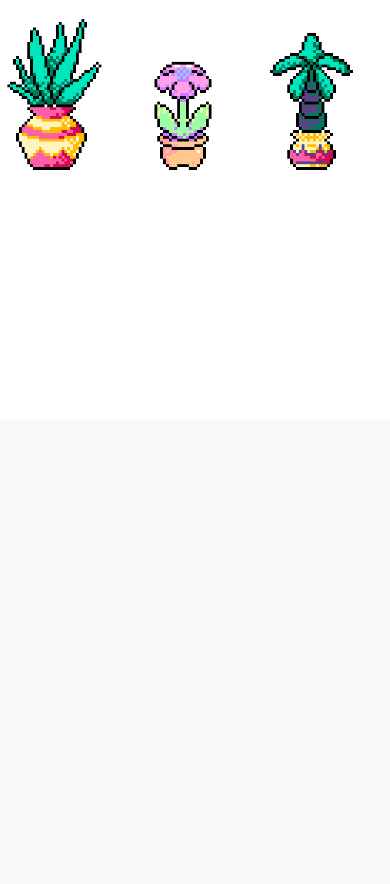
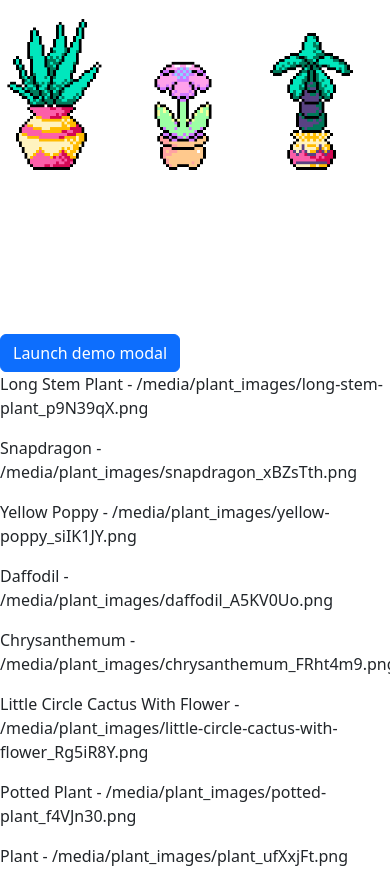
Before and after one commit to annabelle-josie/group-software-project, a Django app: page /garden/ in a window 390 px wide; the page is wider, and only the part inside the window is pictured. Shown: the part 631-1515 px from the top of that part. Before the commit the page ends 801 px from the top of that part, so only its background shows below. Run offline with Django 5.2, Linux system fonts and the light colour scheme; a user stored in the database is signed in; data comes from the database, SQL or seed files in the repository; some libraries are stand-ins or nearby versions.

Commit message:
Modal created to select plant

```diff
--- a/garden/templates/garden/garden.html
+++ b/garden/templates/garden/garden.html
@@ -29,20 +29,53 @@
             {% endfor %}
     </div>
 
-    <div class="col-12 col-md-7">
-        <form action="updateGarden" method="post" style="visibility: hidden" name="submitform" id="submitform">
-            <p>Plant {{ forloop.counter }}</p>
+   <!-- Button trigger modal -->
+<div class="col">
+<button type="button" class="btn btn-primary" data-toggle="modal" data-target="#exampleModal">
+    Launch demo modal
+  </button>
+  {% for plant in available %}
+    <p>{{ plant.name }} - {{ plant.image.url }}</p>
+{% endfor %}
+</div>
+
+  <!-- Modal -->
+  <div class="modal fade" id="exampleModal" tabindex="-1" role="dialog" aria-labelledby="exampleModalLabel" aria-hidden="true">
+    <div class="modal-dialog" role="document">
+      <div class="modal-content">
+        <div class="modal-header">
+          <h5 class="modal-title" id="exampleModalLabel">Modal title</h5>
+          <button type="button" class="close btn btn-outline-dark" data-dismiss="modal" aria-label="Close">
+            <span aria-hidden="true">&times;</span>
+          </button>
+        </div>
+        <div class="modal-body">
+            <form class="form-group mb-4" action="updateGarden" method="post" name="submitform" id="submitform">
+                <p>Choose a Plant:</p>
                 {% csrf_token %}
                 <select name="plantname" id="plantname">
-                {% for plant in avalible %}
+                    {% for plant in available %}
                 <option value="{{plant.name}}"> {{plant.name}}</option>
                 {% endfor %}
                 </select>
+                <div class="row">
+                    {% for plant in available %}
+                    <button type="button" class="col-4" onclick='updatePlantOwned( "{{plant.name}}")'>
+                      <img src="{{ plant.image.url }}" class="img-fluid" alt="ahhhhh">
+
+                      <p class="text-center">{{ plant.name }}</p>
+                    </button>
+                    {% endfor %}
+                </div>
                 <input name="slot" id="slot" hidden value="0">
-            <button type="submit" onclick="style='visibility: hidden'">change</button>
+                <button class="btn btn-primary m-3" type="submit" data-dismiss="modal">Change</button>
             </form>
         </div>
       </div>
+    </div>
+  </div>
+
+
     <!-- create a drop down checkbox
     of user.avlible plants  -->
 <script>
@@ -53,10 +86,18 @@
                 const id = img.getAttribute('id');
                 document.submitform.slot.value = id;
             //    alert(id)
-               document.getElementById("submitform").style.visibility = "visible";
+                $('#exampleModal').modal('show');
             });
         });
     });
+
+    function updatePlantOwned(plantName){
+        const $plantname = document.querySelector('#plantname');
+        $plantname.value = plantName;
+        console.log(plantName);
+    }
 </script>
+<script src="https://code.jquery.com/jquery-3.2.1.slim.min.js" integrity="sha384-KJ3o2DKtIkvYIK3UENzmM7KCkRr/rE9/Qpg6aAZGJwFDMVNA/GpGFF93hXpG5KkN" crossorigin="anonymous"></script>
+<script src="https://maxcdn.bootstrapcdn.com/bootstrap/4.0.0/js/bootstrap.min.js" integrity="sha384-JZR6Spejh4U02d8jOt6vLEHfe/JQGiRRSQQxSfFWpi1MquVdAyjUar5+76PVCmYl" crossorigin="anonymous"></script>
 
 {% endblock %}
--- a/garden/views.py
+++ b/garden/views.py
@@ -14,15 +14,16 @@ def gardenView(request):
     """View to display the garden on the main page"""
     userGarden = UserGarden.objects.get(user=request.user)
     users = CustomUser.objects.get(username= request.user)
-    avalible = users.owned_plants.all().values()
+    # available = users.owned_plants.all().values()
+    available = users.owned_plants.all()
     plantSlots = []
     if userGarden:
         for slot in range(1, 7):  # Loop through all 6 slots
             plant = getattr(userGarden, f"plant{slot}Id", None)  # Get Plant object directly
-            #print(f"Plant Slot {slot}: {plant}")  # Debugging line
+            # print(f"Plant Slot {slot}: {plant}")  # Debugging line
             plantSlots.append(plant)
-    print("Final Plant Slots:", plantSlots)  # Debugging line
-    return render(request, "garden/garden.html", {"plantSlots": plantSlots,"avalible":avalible})
+    # print("Final Plant Slots:", plantSlots)  # Debugging line
+    return render(request, "garden/garden.html", {"plantSlots": plantSlots,"available":available})
 
 @api_view(["GET"])
 def get_garden(request, user_id):
```
Lines whose indentation alone changed are shown as unchanged.
